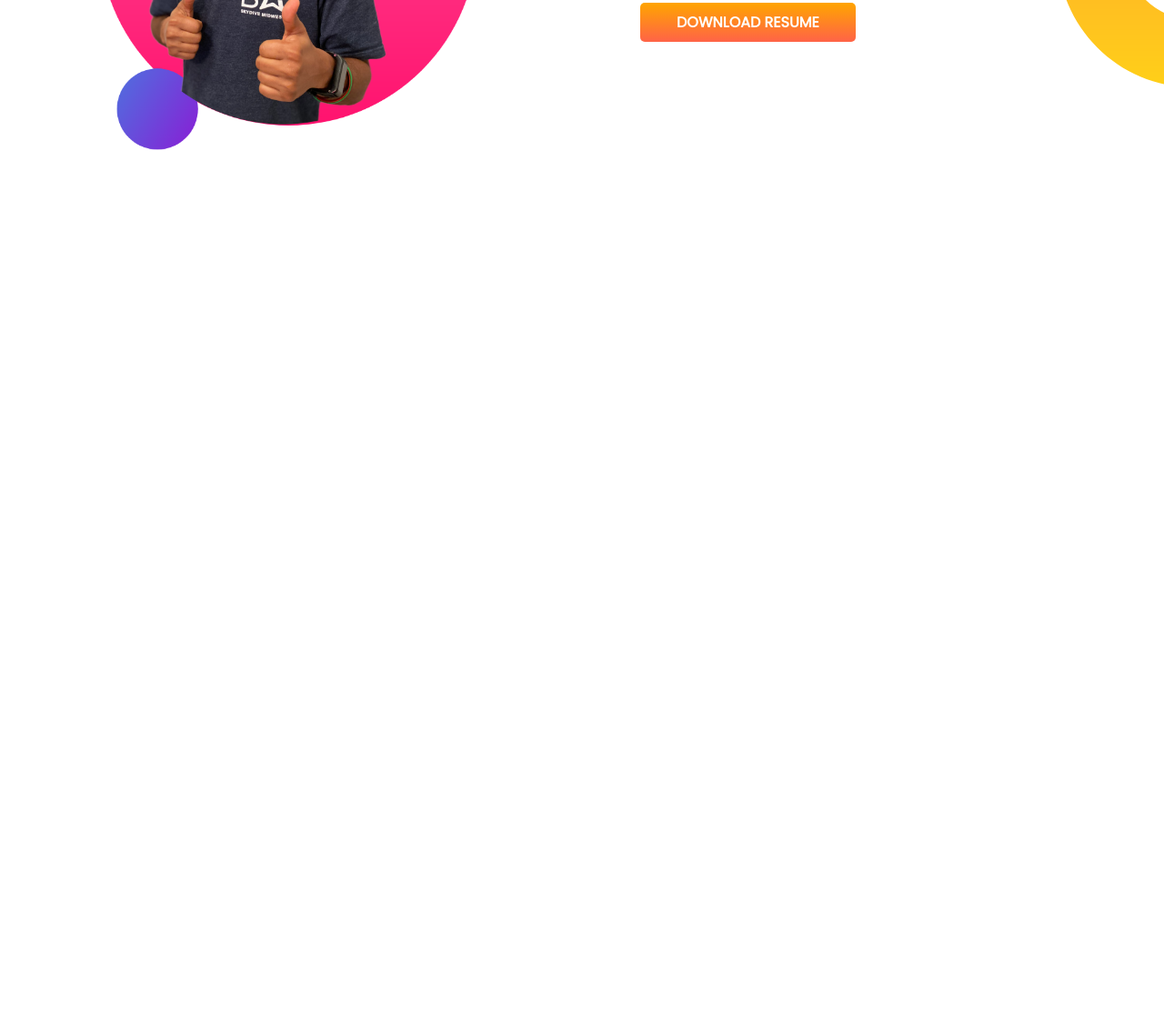
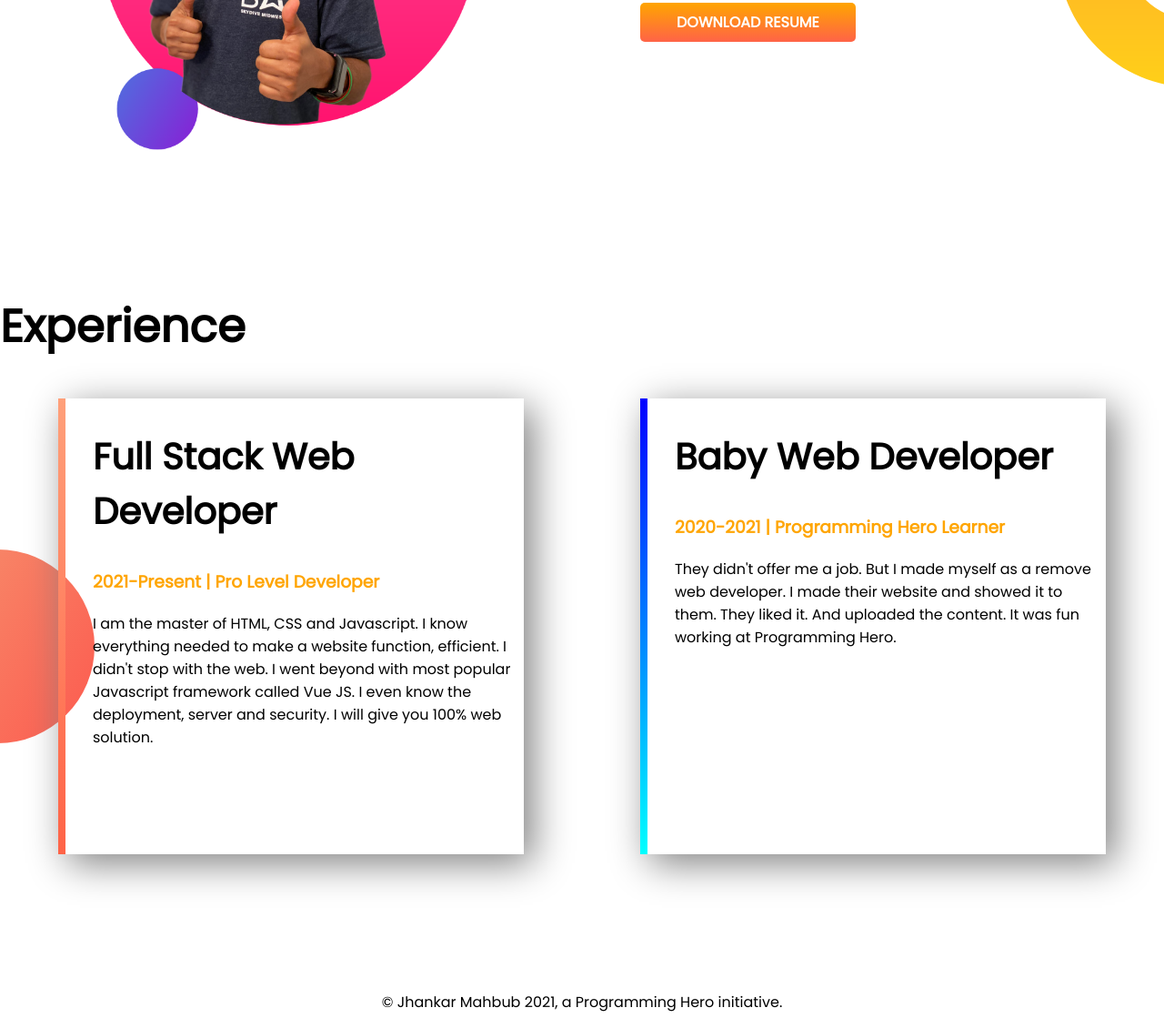
Before and after one commit to parulakhter/developer-portfolio, a plain HTML site: page index.html in a window 1280 px wide. Shown: the part 966-2096 px from the top of the page at 91% size. Before the commit the page ends 1288 px from the top, so only its background shows below. Drawn offline with Linux system fonts and the light colour scheme.

Commit message:
complete developer portfolio web

```diff
--- a/index.html
+++ b/index.html
@@ -13,7 +13,7 @@
 </head>
 
 <body>
-    <section class="top-banner">
+    <section class="top-banner flexible-container">
         <div class="half-width">
             <h1>Welcome To</h1>
             <h1><span class="orange-color">Jhankar Mahbub</span> World</h1>
@@ -29,7 +29,7 @@
             <img src="images/jhankar.png" alt="">
         </div>
     </section>
-    <section class="dream-big">
+    <section class="dream-big flexible-container">
         <div class="half-width">
             <img src="images/jhankar2.png" alt="">
         </div>
@@ -43,6 +43,29 @@
                 RESUME</a>
         </div>
     </section>
+    <section class="experience-area">
+        <h1>Experience</h1>
+        <div class="flexible-container">
+            <div id="full-stack-dev" class="experience-item">
+                <h2>Full Stack Web Developer</h2>
+                <h3 class="orange-color">2021-Present | Pro Level Developer</h3>
+                <p>I am the master of HTML, CSS and Javascript. I know everything needed to make a website function,
+                    efficient. I didn't stop with the web. I went beyond with most popular Javascript framework called
+                    Vue
+                    JS. I even know the deployment, server and security. I will give you 100% web solution.</p>
+            </div>
+            <div id="baby-web-dev" class="experience-item">
+                <h2>Baby Web Developer</h2>
+                <h3 class="orange-color">2020-2021 | Programming Hero Learner</h3>
+                <p>They didn't offer me a job. But I made myself as a remove web developer. I made their website and
+                    showed it to them. They liked it. And uploaded the content. It was fun working at Programming Hero.
+                </p>
+            </div>
+        </div>
+    </section>
+    <footer>
+        <p>© Jhankar Mahbub 2021, a Programming Hero initiative.</p>
+    </footer>
 </body>
 
 </html>
--- a/style.css
+++ b/style.css
@@ -8,7 +8,7 @@ h1{
 .orange-color{
     color: orange;
 }
-section{
+.flexible-container{
     display: flex;
     margin-bottom: 150px;
 }
@@ -42,3 +42,28 @@ h2{
 .padding-right{
     padding-right: 15%;
 }
+.experience-area{
+    background-image: url(images/exp-bg.png);
+    background-repeat: no-repeat;
+    background-position-y: 70%;
+}
+.experience-item{
+    width: 40%;
+    margin:0 5%;
+    padding-left: 30px;
+    padding-bottom: 100px;
+    box-shadow: 10px 10px 40px gray;
+}
+#full-stack-dev{
+    border-left: 8px solid;
+    border-image: linear-gradient(lightsalmon, tomato);
+    border-image-slice: 1;;
+}
+#baby-web-dev{
+    border-left: 8px solid;
+    border-image: linear-gradient(blue, cyan);
+    border-image-slice: 1;
+}
+footer p{
+    text-align: center;
+}
```
